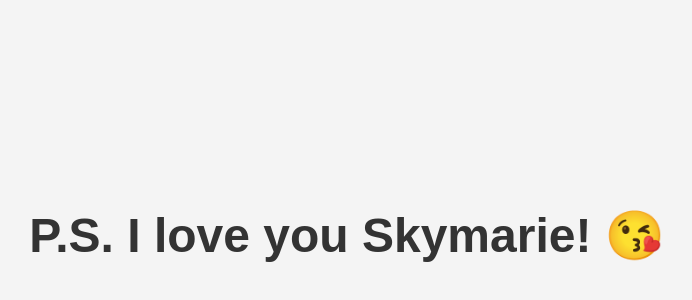
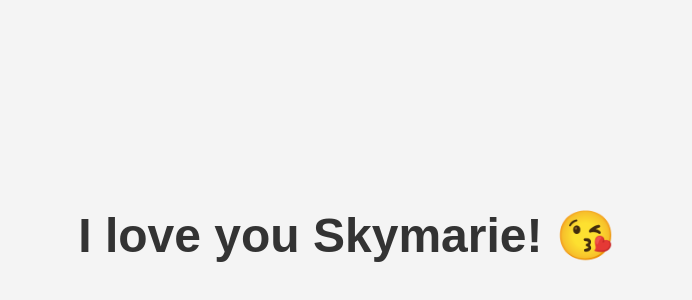
Before and after one commit to jordaninjohnson/ixp.cool, a plain HTML site: page index.html in a window 1280 px wide. Shown: the part 164-464 px from the top of the page, without its empty margins (293-985 px from the left). Drawn offline with Linux system fonts and the light colour scheme.

Commit message:
Update index.html

```diff
--- a/index.html
+++ b/index.html
@@ -21,6 +21,6 @@
   </style>
 </head>
 <body>
-  <h1>P.S. I love you Skymarie! 😘</h1>
+  <h1>I love you Skymarie! 😘</h1>
 </body>
 </html>
```
